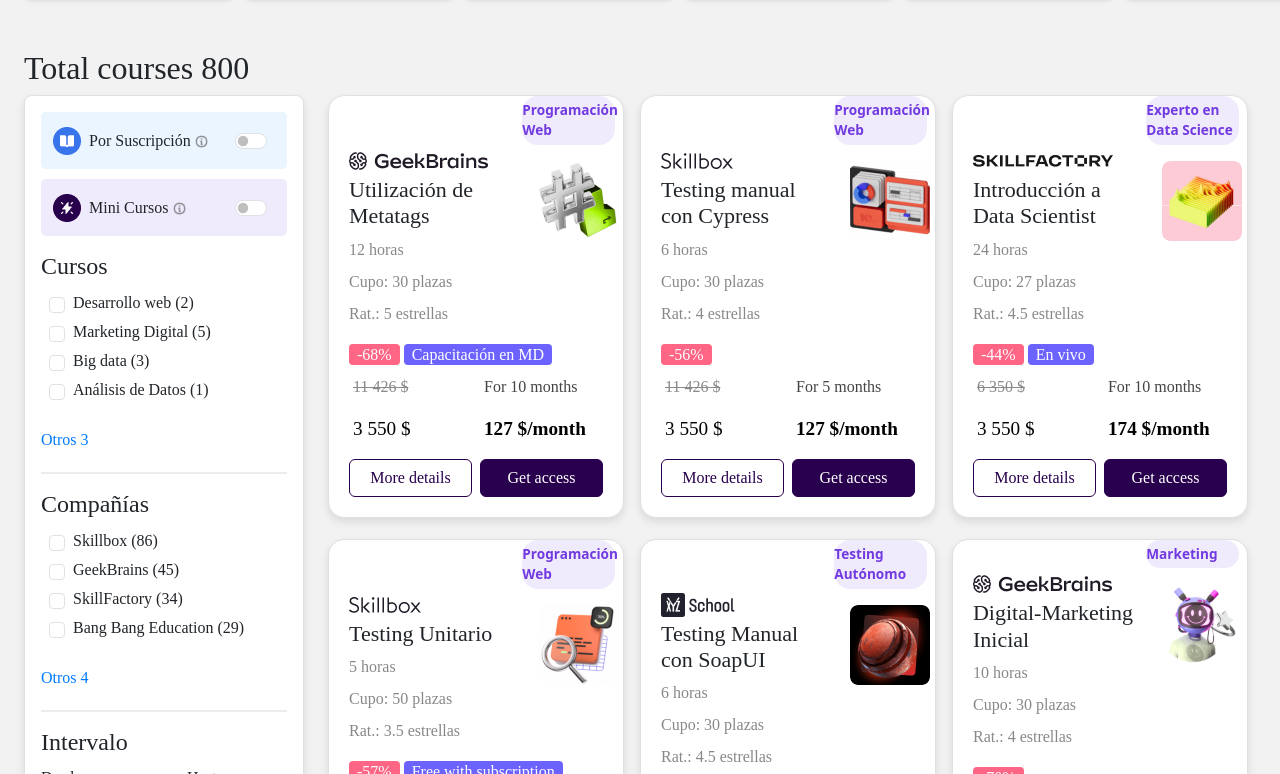
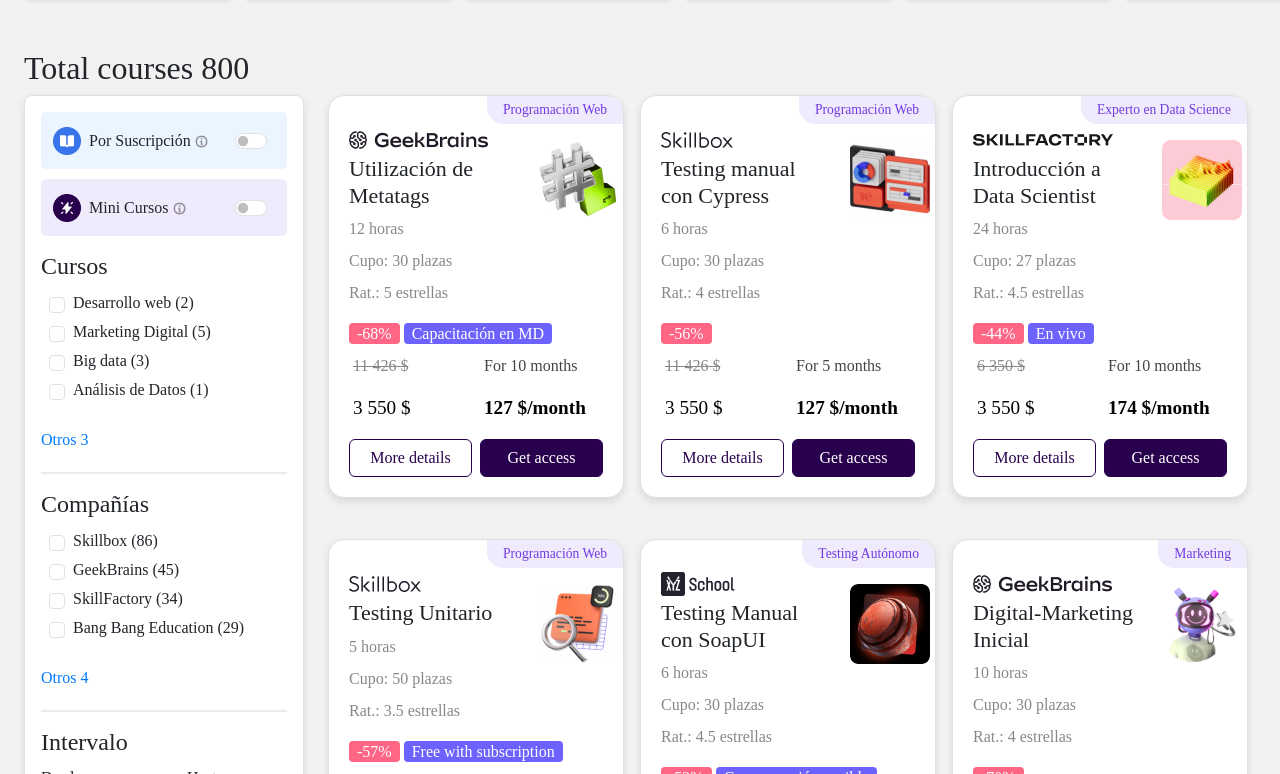
Before and after one commit to FacuMozo/CatalogFront, a React (Create React App) app: page / in a window 1280 px wide. Shown: the part 606-1380 px from the top of the page. Built offline with nearby package versions, Linux system fonts and the light colour scheme; a web font is replaced by a local one.

Commit message:
fix course-Category en coursecard

```diff
--- a/src/components/CoursesSection/CourseCard.jsx
+++ b/src/components/CoursesSection/CourseCard.jsx
@@ -37,13 +37,15 @@
 
 
     return (
-        <div className="course-card container">
-
-            <div className="row justify-content-end">
-                <div className="col col-xl-4 course-category ">
-                    {courseCategory}
+        <div className='course-card'>
+            <div className="d-flex justify-content-end">
+                <div className="d-flex px-3 course-category ">
+                    <span>{courseCategory}
+                    </span>
                 </div>
             </div>
+            <div className="course-card-body container">
+
 
                 <div className="card-body">
                     <div className="course-title-wrapper">
@@ -106,6 +108,8 @@
                     <button className="col-md-10 col-xl-6 order-xl-1 btn btn-outline-primary">More Details</button> */}
                 </div>
             </div>
+        </div>
+
     );
 };
 
--- a/src/components/CoursesSection/CourseCard.scss
+++ b/src/components/CoursesSection/CourseCard.scss
@@ -3,15 +3,19 @@
 .course-category {
     background-color: #713AE01A ;
     color: $primary-color;
-    border-radius: 16px;
+    border-radius: 0 16px 0 16px;
     padding: 4px 0;
     font-size: 0.85rem;
     font-weight: 600;
 }
+
+.course-card-body {
+    padding: 0 20px 20px 20px;
+
+}
 .course-card {
     border: 1px solid #e0e0e0;
     border-radius: 16px;
-    padding: 0 20px 20px 20px;
     background: white;
     box-shadow: 0 4px 8px rgba(0, 0, 0, 0.1);
     position: relative;
```
Lines whose indentation alone changed are shown as unchanged.
